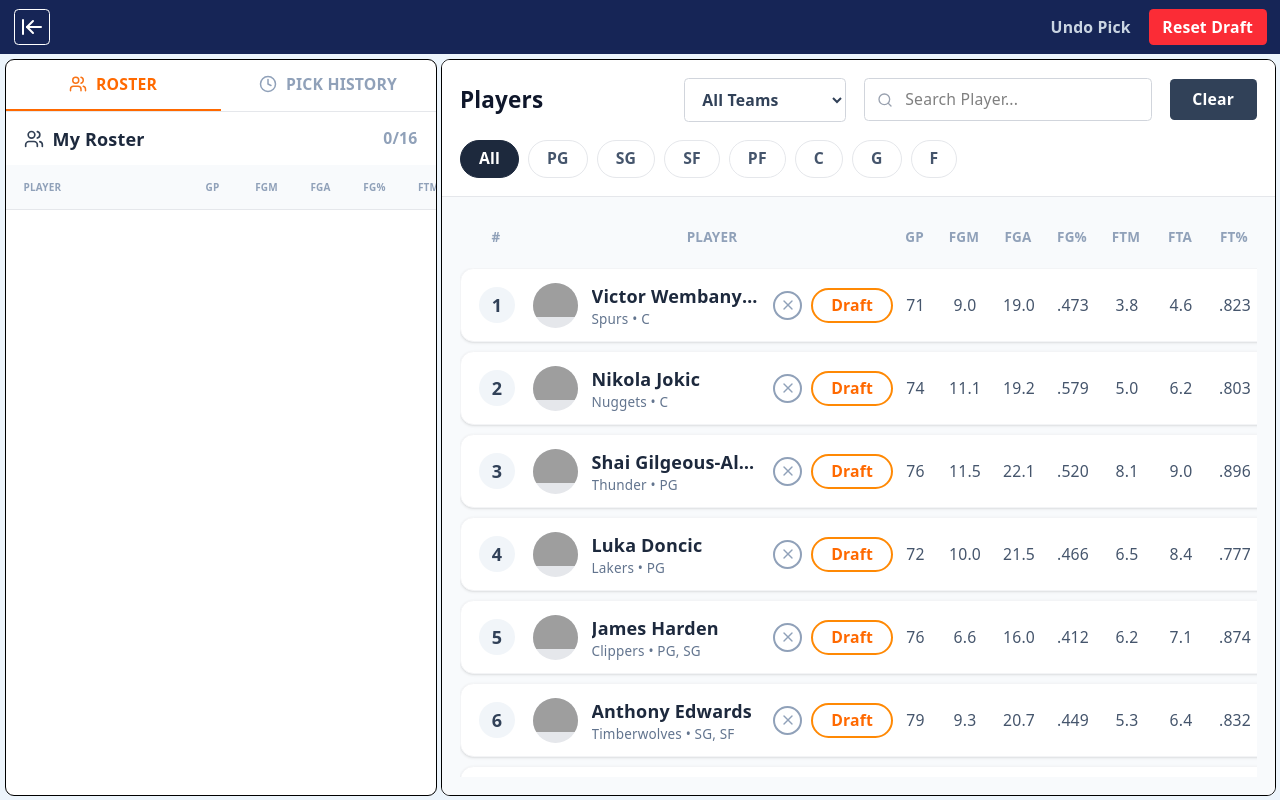
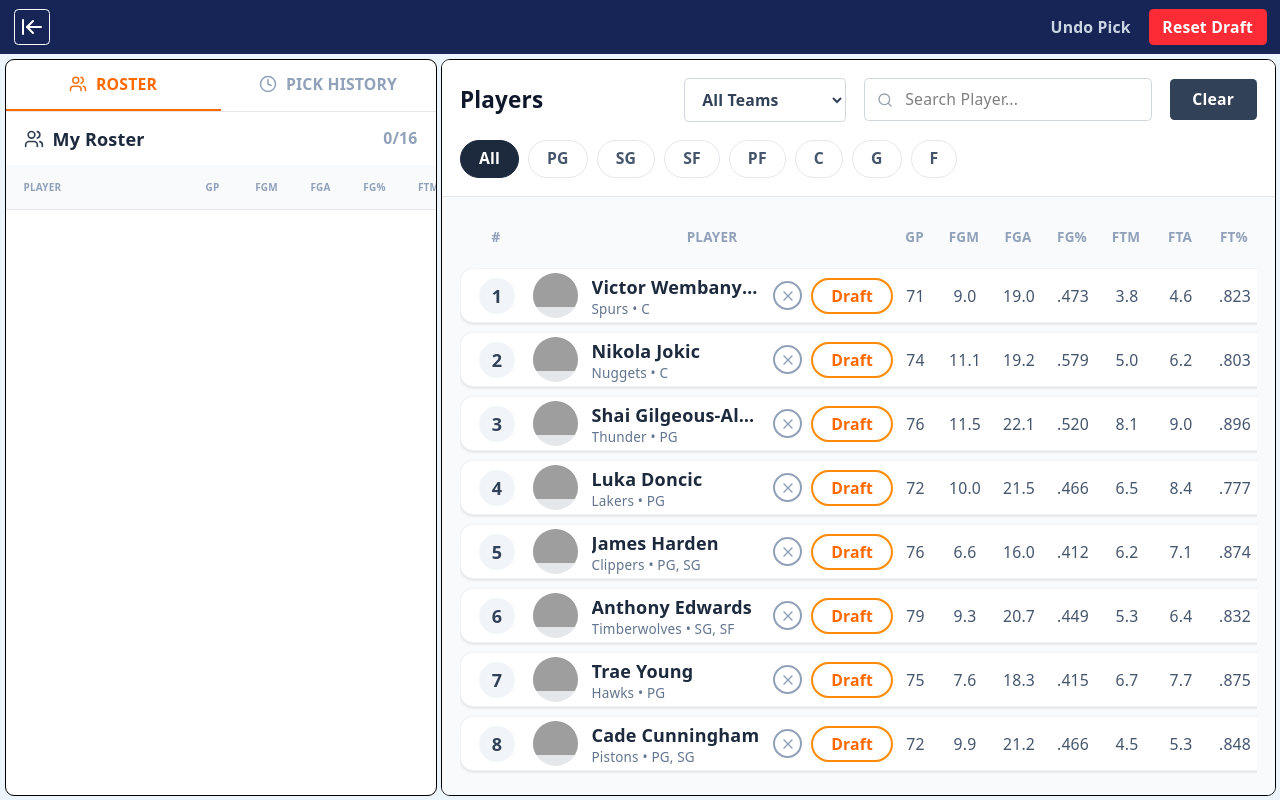
Before and after one commit to ishmyles/fantasy-draft-tool-v2, a React (Vite) app: page / in a window 1280 px wide. Built offline with nearby package versions, Linux system fonts and the light colour scheme; grey boxes are pictures that could not be loaded.

Commit message:
feat: add PlayerList pagination
Using the added react-vitual packcage, the PlayerList is paginated via windowing

```diff
--- a/src/components/PlayerCard/PlayerCard.tsx
+++ b/src/components/PlayerCard/PlayerCard.tsx
@@ -23,7 +23,7 @@
   const formatPct = (num: number) => num.toFixed(3).replace(/^0+/, "");
 
   return (
-    <div className="tw:flex tw:items-center tw:px-4 tw:py-3 tw:bg-white tw:border tw:border-gray-100 tw:rounded-xl tw:mb-2 tw:shadow-sm tw:min-w-max">
+    <div className="tw:flex tw:items-center tw:px-4 tw:py-3 tw:bg-white tw:border tw:border-gray-100 tw:rounded-xl tw:shadow-sm tw:min-w-max tw:h-full">
       {/* Rank */}
       <div className="tw:shrink-0 tw:font-bold tw:text-slate-700 tw:bg-slate-100 tw:rounded-full tw:h-8 tw:w-8 tw:flex tw:items-center tw:justify-center tw:mr-4">
         {player.rank}
--- a/src/components/PlayerList/PlayerList.tsx
+++ b/src/components/PlayerList/PlayerList.tsx
@@ -1,6 +1,7 @@
-import React, { useMemo } from "react";
+import React, { useMemo, useRef } from "react";
 import { useAppSelector } from "../../store/hooks";
 import { PlayerCard } from "../PlayerCard/PlayerCard";
+import { useVirtualizer } from "@tanstack/react-virtual";
 
 export const PlayerList: React.FC = () => {
   const availablePlayers = useAppSelector((state) => state.draft.availablePlayers);
@@ -23,6 +24,15 @@
       return true;
     });
   }, [availablePlayers, filters]);
+
+  const parentRef = useRef<HTMLDivElement>(null);
+
+  const virtualizer = useVirtualizer({
+    count: filteredPlayers.length,
+    getScrollElement: () => parentRef.current,
+    estimateSize: () => 64, // Rough pixel height of a PlayerCard
+    overscan: 5,
+  });
 
   const headers = [
     "GP",
@@ -59,10 +69,37 @@
         </div>
 
         {/* Scrollable Body */}
-        <div className="tw:flex-1 tw:min-h-0 tw:overflow-y-auto tw:pr-2 tw:min-w-max">
-          {filteredPlayers.map((player) => (
-            <PlayerCard key={player.id} player={player} />
-          ))}
+        <div
+          ref={parentRef}
+          className="tw:flex-1 tw:min-h-0 tw:overflow-y-auto tw:pr-2 tw:min-w-max"
+        >
+          <div
+            style={{
+              height: `${virtualizer.getTotalSize()}px`,
+              width: "100%",
+              position: "relative",
+            }}
+          >
+            {virtualizer.getVirtualItems().map((virtualItem) => {
+              const player = filteredPlayers[virtualItem.index];
+              return (
+                <div
+                  key={virtualItem.key}
+                  className="tw:pb-2"
+                  style={{
+                    position: "absolute",
+                    top: 0,
+                    left: 0,
+                    width: "100%",
+                    height: `${virtualItem.size}px`,
+                    transform: `translateY(${virtualItem.start}px)`,
+                  }}
+                >
+                  <PlayerCard player={player} />
+                </div>
+              );
+            })}
+          </div>
         </div>
       </div>
     </div>
```
